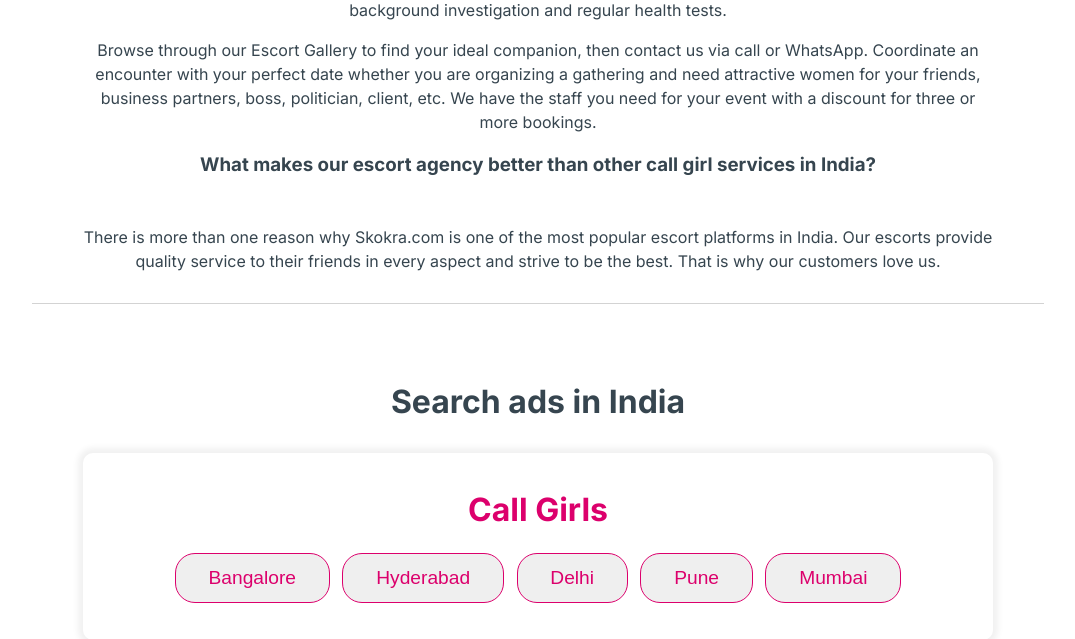
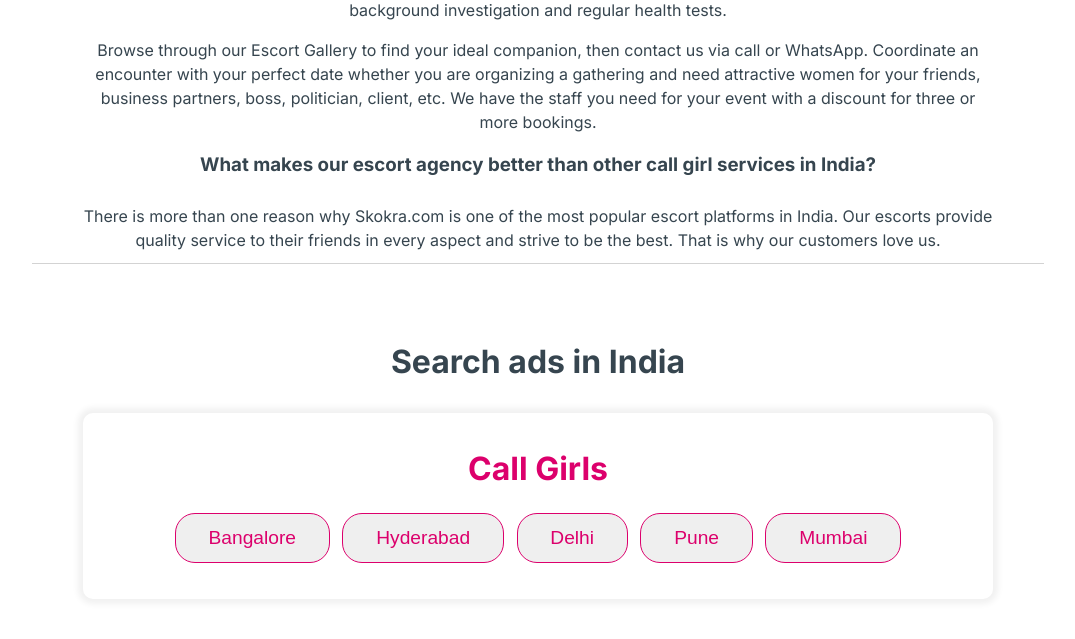
Before and after one commit to lazydesigner/skokra, a PHP site: page / in a window 1280 px wide. Shown: the part 1851-2490 px from the top of the page, without its empty margins (102-1177 px from the left). Run offline with PHP 8.4, Linux system fonts and the light colour scheme; data that the repository does not hold is empty; some libraries are stand-ins or nearby versions.

Commit message:
home card update

```diff
--- a/assets/css/home.css
+++ b/assets/css/home.css
@@ -254,7 +254,7 @@
 }
 .service-cities ul li a:hover{color: var(--primary-color);}
 .infornation-text{
-    padding:3% 5%;
+    padding:1% 5%;
     text-align: center;
     line-height: 24px;
     color: var(--heading-color);
--- a/call-girls-index.php
+++ b/call-girls-index.php
@@ -88,6 +88,7 @@
     <link href="https://fonts.googleapis.com/css2?family=Inter:wght@100..900&display=swap" rel="stylesheet" defer>
     <!-- Link Swiper's CSS -->
     <link rel="stylesheet" href="https://cdn.jsdelivr.net/npm/swiper@11/swiper-bundle.min.css" async/>
+    <link rel="shortcut icon" href="<?= get_url() ?>assets/images/favicon.ico" type="image/x-icon">
 
     <meta name="robots" content="noindex, nofollow">
     <link rel="stylesheet" href="<?= get_url() ?>assets/css/common-header.css">
--- a/call-girls-only.php
+++ b/call-girls-only.php
@@ -20,6 +20,7 @@
     <link rel="preconnect" href="https://fonts.googleapis.com">
     <link rel="preconnect" href="https://fonts.gstatic.com" crossorigin>
     <link href="https://fonts.googleapis.com/css2?family=Inter:wght@100..900&display=swap" rel="stylesheet">
+    <link rel="shortcut icon" href="<?= get_url() ?>assets/images/favicon.ico" type="image/x-icon">
     <meta name="robots" content="noindex, nofollow">
     <link rel="stylesheet" href="<?= get_url() ?>assets/css/common-header.css">
     <link rel="stylesheet" href="<?= get_url() ?>assets/css/footer.css" defer>
--- a/home.php
+++ b/home.php
@@ -15,6 +15,7 @@
     <meta name="description" content="">
     <link href="https://fonts.googleapis.com/css2?family=Inter:wght@100..900&display=swap" rel="stylesheet">
     <meta name="robots" content="noindex, nofollow">
+    <link rel="shortcut icon" href="<?= get_url() ?>assets/images/favicon.ico" type="image/x-icon">
     <link rel="stylesheet" href="<?= get_url() ?>assets/css/home.css">
     <link rel="stylesheet" href="<?= get_url() ?>assets/css/footer.css" defer>
     <link rel="stylesheet" href="<?= get_url() ?>assets/css/respontomobile.css" defer>
@@ -168,7 +169,7 @@
         <p class="infornation-text2">Browse through our Escort Gallery to find your ideal companion, then contact us via call or WhatsApp. Coordinate an encounter with your perfect date whether you are organizing a gathering and need attractive women for your friends, business partners, boss, politician, client, etc. We have the staff you need for your event with a discount for three or more bookings.</p>
 
         <h3 style="color: var(--heading-color); text-align:center">What makes our escort agency better than other call girl services in India? </h3>
-        <p class="infornation-text">There is more than one reason why Skokra.com is one of the most popular escort platforms in India. Our escorts provide quality service to their friends in every aspect and strive to be the best. That is why our customers love us.</p>
+        <p class="infornation-text" style="">There is more than one reason why Skokra.com is one of the most popular escort platforms in India. Our escorts provide quality service to their friends in every aspect and strive to be the best. That is why our customers love us.</p>
 
 
 
--- a/lloogin.php
+++ b/lloogin.php
@@ -49,6 +49,7 @@
     <link rel="preload" href="https://cdnjs.cloudflare.com/ajax/libs/remixicon/3.6.0/remixicon.min.css" as="style" onload="this.onload=null;this.rel='stylesheet'" async>
     <link rel="stylesheet" href="<?= get_url() ?>assets/css/signup.css">
     <link rel="stylesheet" href="<?= get_url() ?>assets/css/footer.css" defer>
+    <link rel="shortcut icon" href="<?= get_url() ?>assets/images/favicon.ico" type="image/x-icon">
     <title>Login - skokra</title>
     <style>
         .showerror {
--- a/privacy-and-policy.php
+++ b/privacy-and-policy.php
@@ -18,6 +18,7 @@
     <link rel="stylesheet" href="<?= get_url() ?>assets/css/home.css">
     <link rel="stylesheet" href="<?= get_url() ?>assets/css/footer.css" defer>
     <link rel="stylesheet" href="<?= get_url() ?>assets/css/respontomobile.css" defer>
+    <link rel="shortcut icon" href="<?= get_url() ?>assets/images/favicon.ico" type="image/x-icon">
     <title>Skokra - Privacy and Policy</title>
 
     <style>
--- a/skokra_index.php
+++ b/skokra_index.php
@@ -4,6 +4,7 @@
 <head>
     <meta charset="UTF-8">
     <meta name="viewport" content="width=device-width, initial-scale=1.0">
+    <link rel="shortcut icon" href="<?= get_url() ?>assets/images/favicon.ico" type="image/x-icon">
     <title>Document</title>
     <style>
         * {
--- a/ssiignup.php
+++ b/ssiignup.php
@@ -13,6 +13,7 @@
     <meta charset="UTF-8">
     <meta name="viewport" content="width=device-width, initial-scale=1.0">
     <meta name="robots" content="noindex">
+    <link rel="shortcut icon" href="<?= get_url() ?>assets/images/favicon.ico" type="image/x-icon">
     <link rel="preload" href="https://cdnjs.cloudflare.com/ajax/libs/remixicon/3.6.0/remixicon.min.css" as="style" onload="this.onload=null;this.rel='stylesheet'" async>
     <link rel="stylesheet" href="<?= get_url() ?>assets/css/signup.css">
     <link rel="stylesheet" href="<?= get_url() ?>assets/css/footer.css" defer>
--- a/terms-and-services.php
+++ b/terms-and-services.php
@@ -13,6 +13,7 @@
     <meta name="viewport" content="width=device-width, initial-scale=1.0">
     <link rel="preload" href="https://cdnjs.cloudflare.com/ajax/libs/remixicon/3.6.0/remixicon.min.css" as="style" onload="this.onload=null;this.rel='stylesheet'" async>
     <meta name="description" content="">
+    <link rel="shortcut icon" href="<?= get_url() ?>assets/images/favicon.ico" type="image/x-icon">
     <link href="https://fonts.googleapis.com/css2?family=Inter:wght@100..900&display=swap" rel="stylesheet">
     <meta name="robots" content="noindex, nofollow">
     <link rel="stylesheet" href="<?= get_url() ?>assets/css/home.css">
--- a/view-profile.php
+++ b/view-profile.php
@@ -34,6 +34,7 @@
     <link rel="preconnect" href="https://fonts.gstatic.com" crossorigin>
     <link href="https://fonts.googleapis.com/css2?family=Inter:wght@100..900&display=swap" rel="stylesheet">
     <meta name="robots" content="noindex, nofollow">
+    <link rel="shortcut icon" href="<?= get_url() ?>assets/images/favicon.ico" type="image/x-icon">
     <link rel="stylesheet" href="<?= get_url() ?>assets/css/common-header.css">
     <link rel="stylesheet" href="<?= get_url() ?>assets/css/footer.css" defer>
     <link rel="stylesheet" href="<?= get_url() ?>assets/css/respontomobile.css" defer>
```
Also changed, not shown: assets/images/favicon.ico (added).
